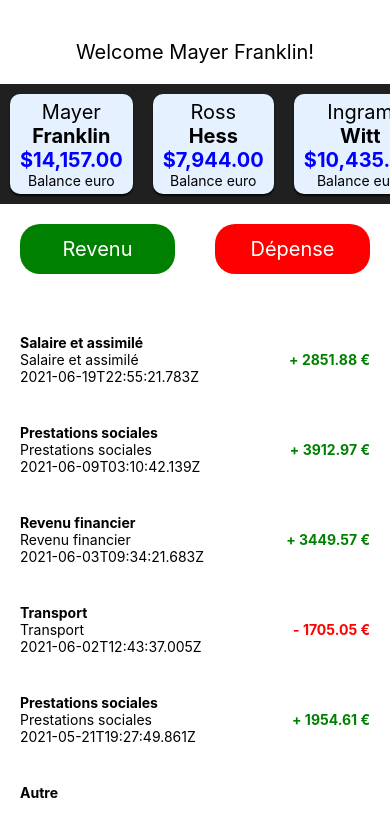
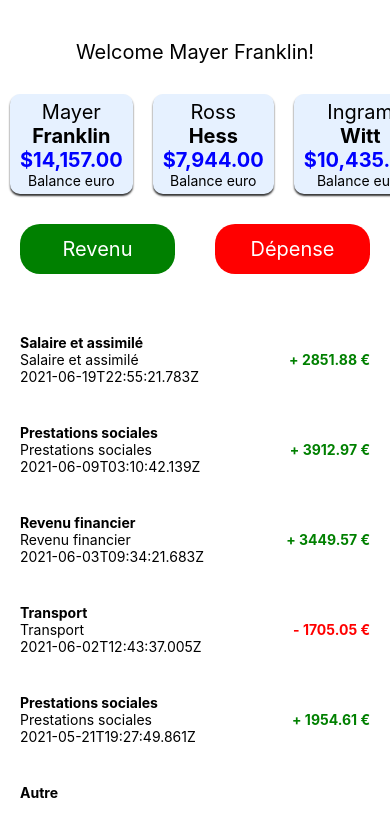
Before and after one commit to RomainRicord/financao, a React Native app: screen /Home in a window 390 px wide. Shown: the top 836 px of the page. Built offline with nearby package versions, Linux system fonts and the light colour scheme.

Commit message:
modification backgrownd

```diff
--- a/src/Screens/HomeScreen.js
+++ b/src/Screens/HomeScreen.js
@@ -18,7 +18,7 @@ const HomeScreen = (props) => {
   return (
   <View style={styles.container}>
         <Text style={{fontSize:20,marginTop:40,marginBottom:20,textAlign:'center'}}>Welcome {data[userselected].user}!</Text>
-        <View style={{backgroundColor:'rgb(32,32,32)',height:120,display:'flex',justifyContent:'center'}}>
+        <View style={{backgroundColor:'white',height:120,display:'flex',justifyContent:'center'}}>
           <UserListComponent listrevenus={data_()} setUserSelected={setUserSelected} />
         </View>
         <View style={{display:'flex',justifyContent:'space-around',alignItems:'center',flexDirection:'row'}}>
```
